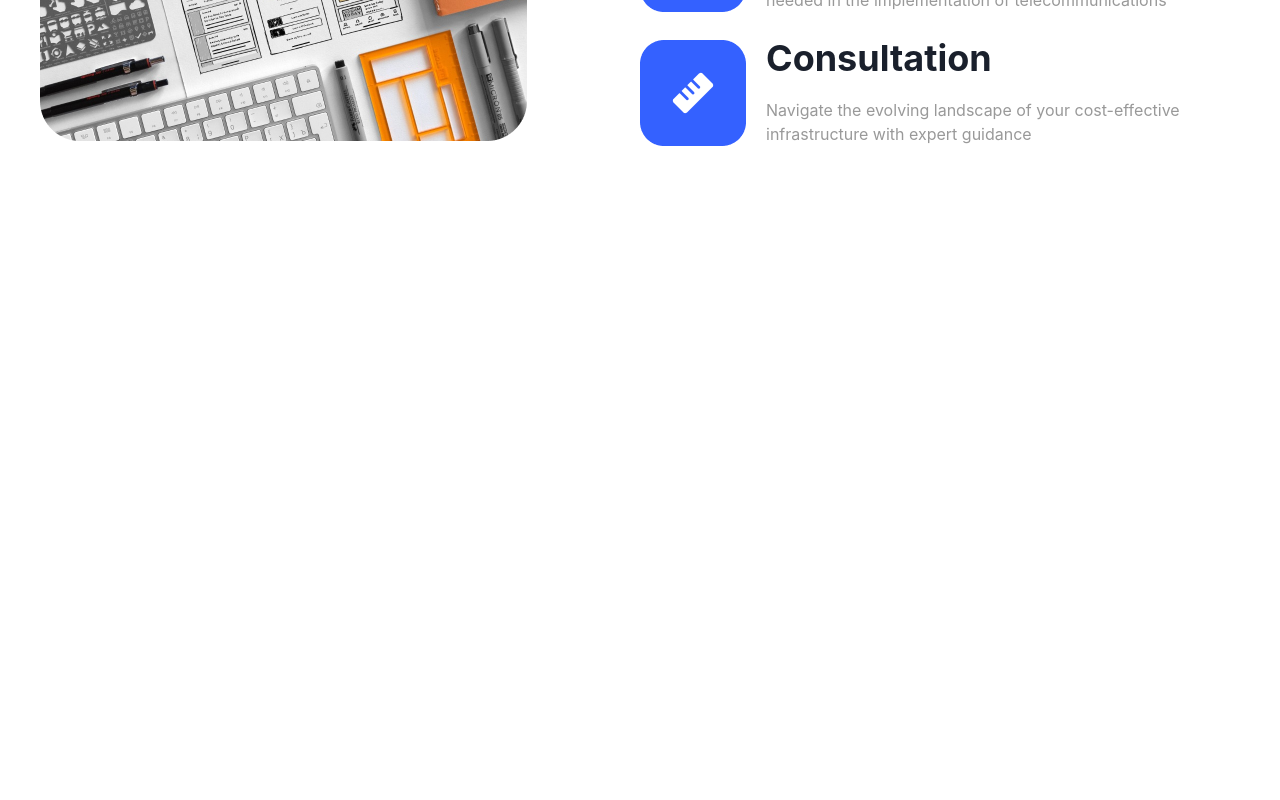
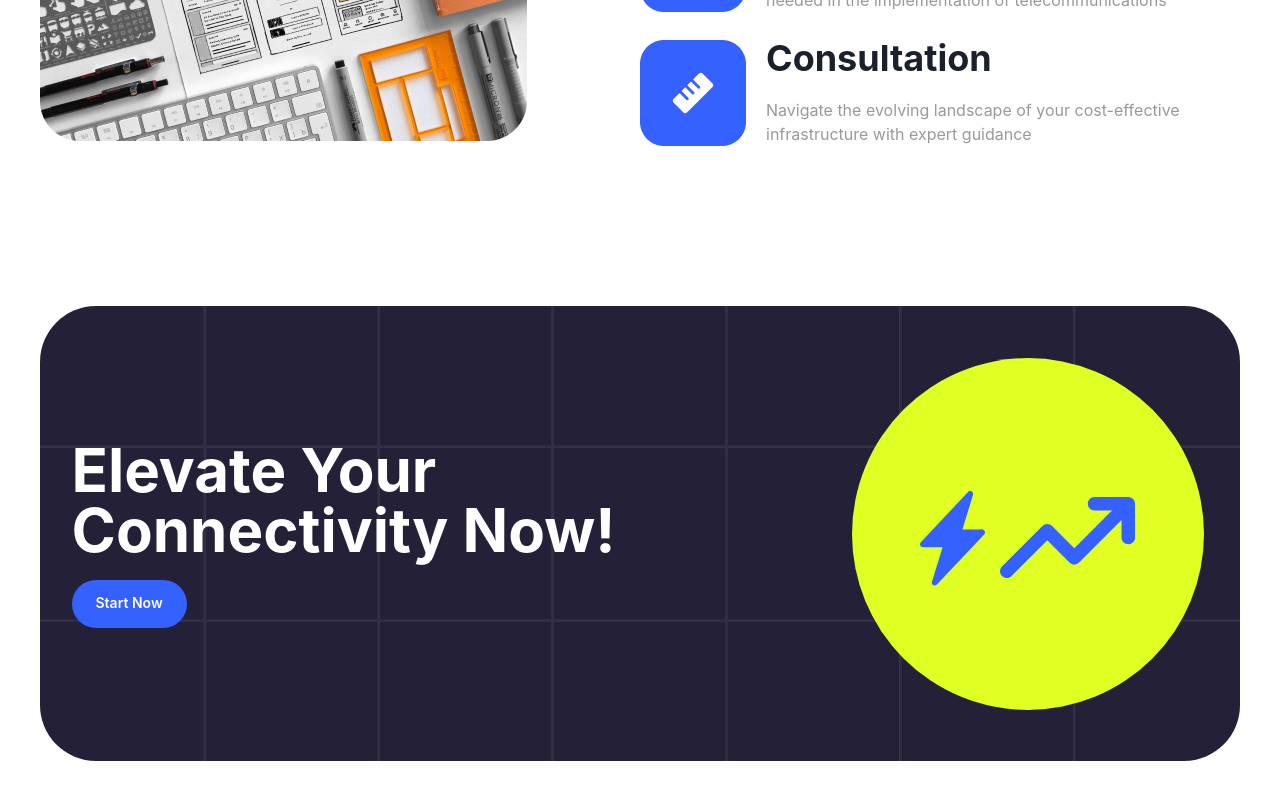
Before and after one commit to yusufputra/globalindo-comprof, a React (Create React App) app: page / in a window 1280 px wide. Shown: the part 2165-2965 px from the top of the page. Before the commit the page ends 2399 px from the top, so only its background shows below. Built offline with nearby package versions, Linux system fonts and the light colour scheme.

Commit message:
feat: add cta

```diff
--- a/src/App.tsx
+++ b/src/App.tsx
@@ -2,6 +2,7 @@ import './App.css';
 import { NavBar } from './components/NavBar';
 import { Commitment } from './components/section/Commitment';
 import { CompanyWorked } from './components/section/CompanyWorked';
+import { Cta } from './components/section/Cta';
 import { Hero } from './components/section/Hero';
 import { OurServices } from './components/section/OurServices';
 
@@ -13,6 +14,8 @@ function App() {
       <CompanyWorked />
       <Commitment />
       <OurServices />
+      {/* Add Testimoni here */}
+      <Cta />
     </div>
   );
 }
--- /dev/null
+++ b/src/components/section/Cta.tsx
@@ -0,0 +1,26 @@
+import React from 'react'
+import { LayoutContainer } from '../LayoutContainer'
+import { Box, Flex, GridItem, Heading, Image, SimpleGrid } from '@chakra-ui/react'
+import { Button } from '../common/Button'
+
+export const Cta = () => {
+    return (
+        <LayoutContainer py={20} gap={20}>
+            <Box w='full' bgImage={`url("/assets/image/cta-background.svg")`} bgRepeat='no-repeat' bgSize='contain' bgPos='center' h={455} display='flex' p={8}>
+                <SimpleGrid columns={3} textAlign='left' gap={7} color='white' justifyContent='space-between' alignItems='center' justifyItems='center'>
+                    <GridItem colSpan={2}>
+                        <Flex flexDir='column' gap={5}>
+                            <Heading as='h1' fontSize={{ base: 'sm', md: '6xl' }} fontWeight='bold' lineHeight='1'>
+                                Elevate Your Connectivity Now!
+                            </Heading>
+                            <Button w='fit-content'>Start Now</Button>
+                        </Flex>
+                    </GridItem>
+                    <GridItem colSpan={1}>
+                        <Image src='/assets/image/cta-icon.svg' />
+                    </GridItem>
+                </SimpleGrid>
+            </Box>
+        </LayoutContainer>
+    )
+}
```
Also changed, not shown: public/assets/image/cta-background.svg (added), public/assets/image/cta-icon.svg (added).
